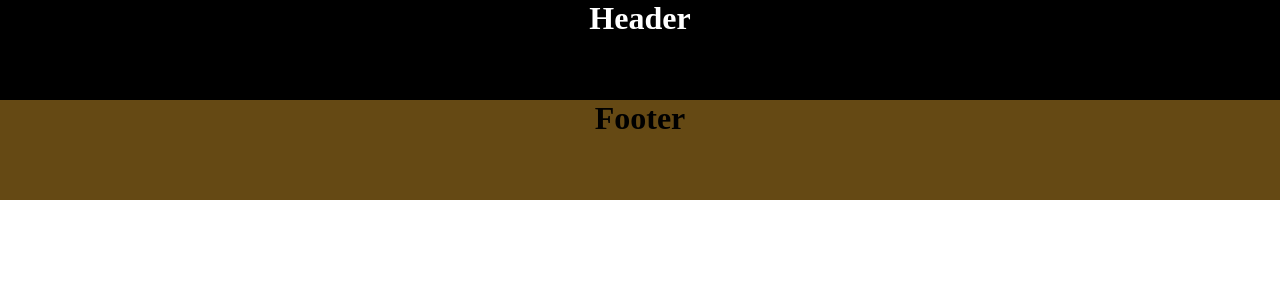
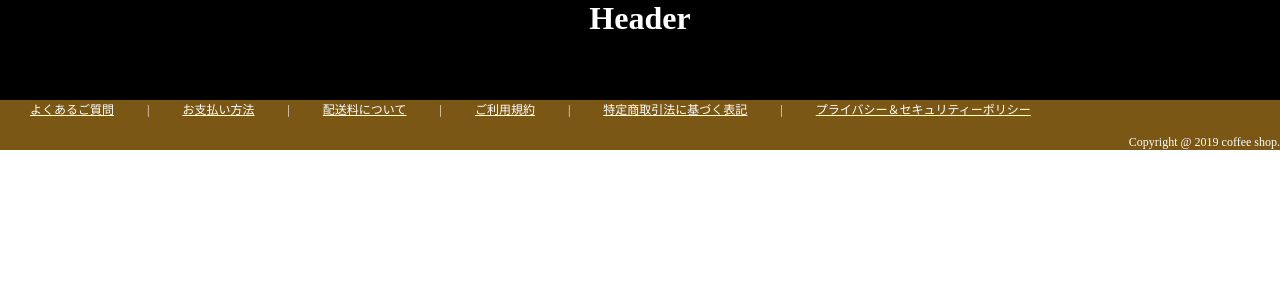
Before and after one commit to honoka4198/Espresso, a React (Create React App) app: page / in a window 1280 px wide. Shown: the top 300 px of the page. Built offline with nearby package versions, Linux system fonts and the light colour scheme.

Commit message:
footerファイルの作成・変更

```diff
--- a/src/styles/components/footer.css
+++ b/src/styles/components/footer.css
@@ -1,6 +1,28 @@
 .footer {
   width: 100%;
-  height: 100px;
-  text-align: center;
-  background: rgb(101, 73, 20);
+  height: 50px;
+  background: rgb(122, 87, 20);
+  font-size: 75%;
+  color: white;
+  position: relative;
 }
+
+#footerNavi li{
+  padding-left: 30px;
+  display: inline;
+  text-align: left;
+}
+
+a:link,a:visited{
+  color: white;
+}
+
+a:hover{
+  color: blue;
+}
+
+#Copyright{
+  position: absolute;
+  right: 0;
+  bottom: 0;
+}
--- a/src/views/components/footer.jsx
+++ b/src/views/components/footer.jsx
@@ -1,13 +1,25 @@
 import React from 'react'
 import '../../styles/components/footer.css';
+import { BrowserRouter,Link } from 'react-router-dom';
 
 class Footer extends React.Component {
   render() {
     return (
-      <div className="footer">
-        <h1>Footer</h1>
-      </div>
+      <BrowserRouter>
+        <div className="footer">
+          <ul id="footerNavi">
+            <li><Link to="question">よくあるご質問</Link></li><li>  | </li>
+            <li><Link to="payment_methods">お支払い方法</Link></li><li>  | </li>
+            <li><Link to="delivery_charge">配送料について</Link></li><li>  | </li>
+            <li><Link to="TOS">ご利用規約</Link></li><li>  | </li>
+            <li><Link to="notation">特定商取引法に基づく表記</Link></li><li>  | </li>
+            <li><Link to="policy">プライバシー＆セキュリティーポリシー</Link></li>
+          </ul>
+          <p id="Copyright">Copyright @ 2019 coffee shop.</p>
+        </div>
+      </BrowserRouter>
     );
+
   }
 }
 
```
